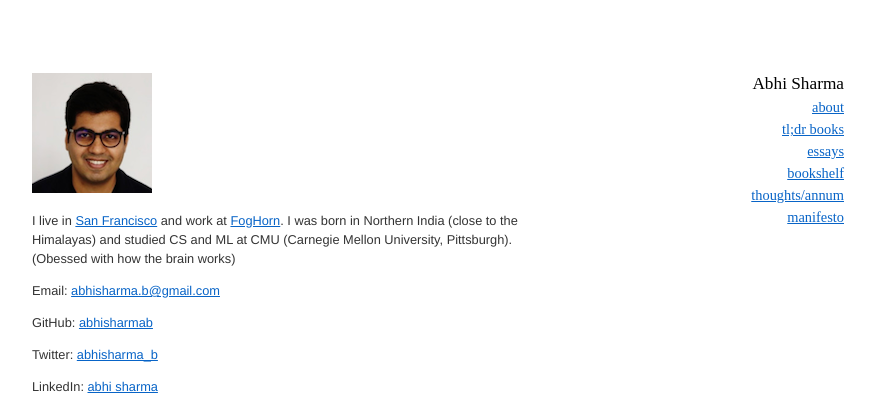
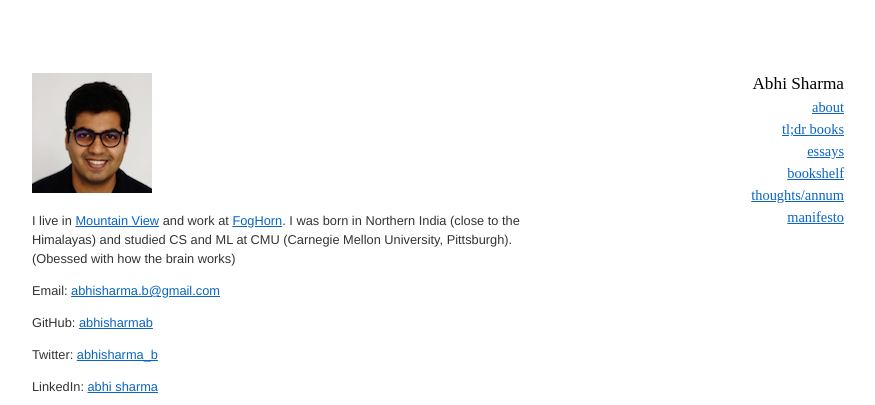
Before and after one commit to abhisharmab/abhisharmab.github.io, a Jekyll site: the page built from about/index.md, in a window 1280 px wide. Shown: the top 405 px of the page, without its empty margins (192-1067 px from the left). Built offline with Jekyll 4.4.1, drawn with Linux system fonts in a browser that asks for light colours.

Commit message:
location fix

```diff
--- a/about/index.md
+++ b/about/index.md
@@ -5,7 +5,7 @@
 
 ![](/assets/abhi.png)
 
-I live in [San Francisco](https://en.wikipedia.org/wiki/San_Francisco) and work at [FogHorn](https://www.foghorn.io/). I was born in Northern India (close to the Himalayas) and studied CS and ML at CMU (Carnegie Mellon University, Pittsburgh). (Obessed with how the brain works)
+I live in [Mountain View](https://en.wikipedia.org/wiki/Mountain_View,_California) and work at [FogHorn](https://www.foghorn.io/). I was born in Northern India (close to the Himalayas) and studied CS and ML at CMU (Carnegie Mellon University, Pittsburgh). (Obessed with how the brain works)
 
 
 Email: [abhisharma.b@gmail.com](mailto:abhisharma.b@gmail.com)
```
Also changed, not shown: 1 other file.
